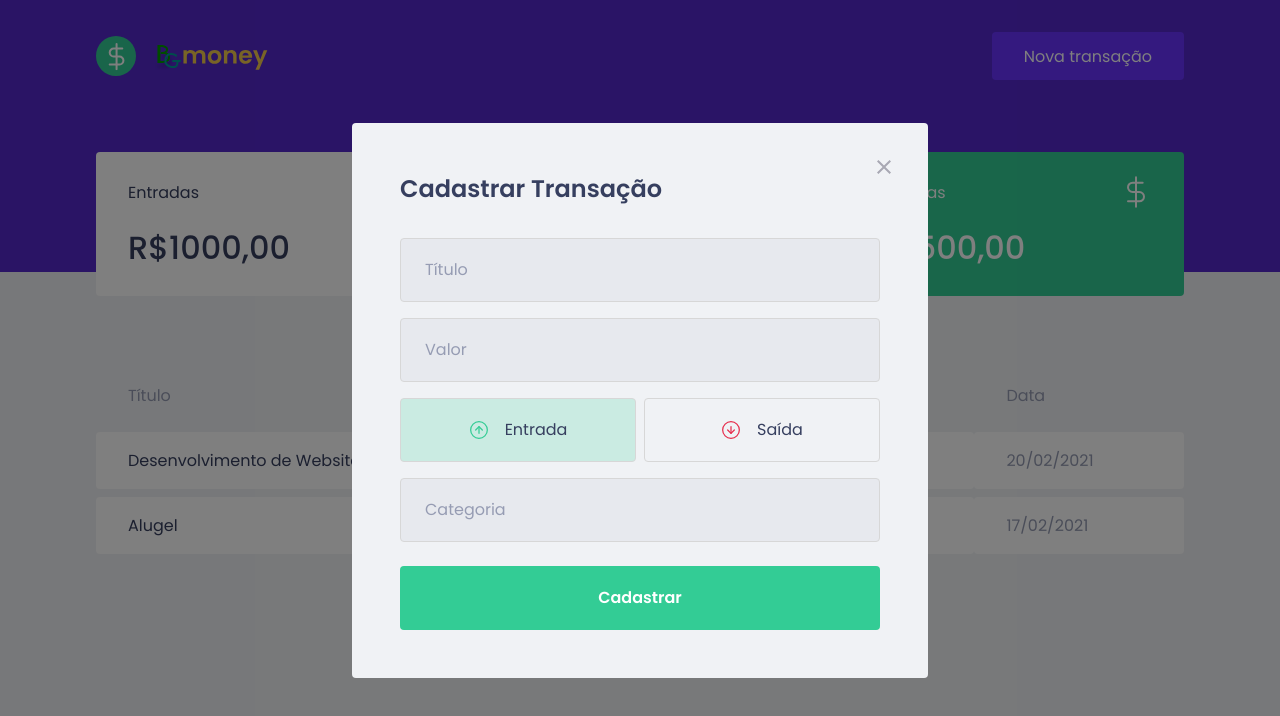
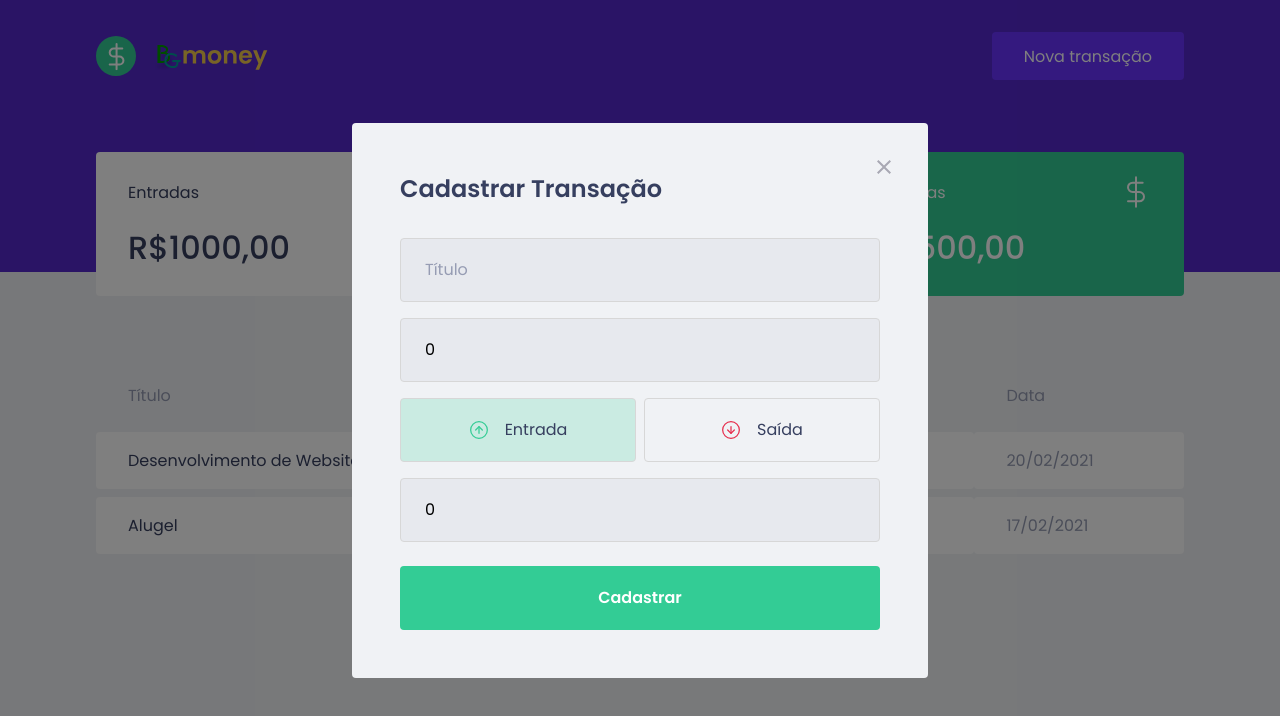
Before and after one commit to BrunoGaruda/React-financas-pessoais, a React (Create React App) app: page / in a window 1280 px wide. Both pictures are taken after a click on the button "Nova transação". Shown: the top 716 px of the page. Built offline with nearby package versions, Linux system fonts and the light colour scheme; no server answers; what miragejs would draw is missing.

Commit message:
saving data form modal in useState title,value,category and type

```diff
--- a/package.json
+++ b/package.json
@@ -10,7 +10,7 @@
     "@types/node": "^16.7.13",
     "@types/react": "^18.0.0",
     "@types/react-dom": "^18.0.0",
-    "axios": "^1.0.0",
+    "axios": "^1.1.2",
     "chalk": "^5.1.0",
     "miragejs": "^0.1.45",
     "polished": "^4.2.2",
--- a/src/components/NewTransactionModal/index.tsx
+++ b/src/components/NewTransactionModal/index.tsx
@@ -1,10 +1,9 @@
-// import { useState } from 'react'
+import { FormEvent, useState } from 'react'
 import Modal from 'react-modal'
 import incomeImg from '../../assets/income.svg'
 import outcomeImg from '../../assets/outcome.svg'
 import closeImg from '../../assets/close.svg'
 import { Container, TransactionTypeContainer, RadioBox } from './styles'
-import { useState } from 'react'
 
 interface newTransactionModalProps {
   isOpen: boolean
@@ -15,8 +14,18 @@
   isOpen,
   onRequestClose
 }: newTransactionModalProps) {
+  const [title, setTitle] = useState('')
+  const [value, setValue] = useState('0')
+  const [category, setCategory] = useState('0')
   // Armazenando o estado do botão
   const [type, setType] = useState('deposit')
+
+  // previnindo o funcionamento padrão do html de carregar a tela por completo
+  function handleCreateNewTransaction(event: FormEvent) {
+    event.preventDefault()
+
+    console.log(title, value, category, type)
+  }
 
   return (
     <Modal
@@ -34,11 +43,24 @@
       >
         <img src={closeImg} alt="Fechar botão" />
       </button>
-      <Container>
+
+      <Container onSubmit={handleCreateNewTransaction}>
         <h2>Cadastrar Transação</h2>
-        <input type="text" placeholder="Título" />
 
-        <input type="number" placeholder="Valor" />
+        <input
+          type="text"
+          placeholder="Título"
+          // ter acesso ao valor do input
+          value={title}
+          onChange={event => setTitle(event.target.value)}
+        />
+
+        <input
+          type="number"
+          placeholder="Valor"
+          value={value}
+          onChange={event => setValue(event.target.value)}
+        />
 
         <TransactionTypeContainer>
           <RadioBox
@@ -67,7 +89,12 @@
           </RadioBox>
         </TransactionTypeContainer>
 
-        <input type="text" placeholder="Categoria" />
+        <input
+          type="text"
+          placeholder="Categoria"
+          value={category}
+          onChange={event => setCategory(event.target.value)}
+        />
 
         <button type="submit">Cadastrar</button>
       </Container>
```
Also changed, not shown: 2 other files (tests, documents, lock files or other folders).
